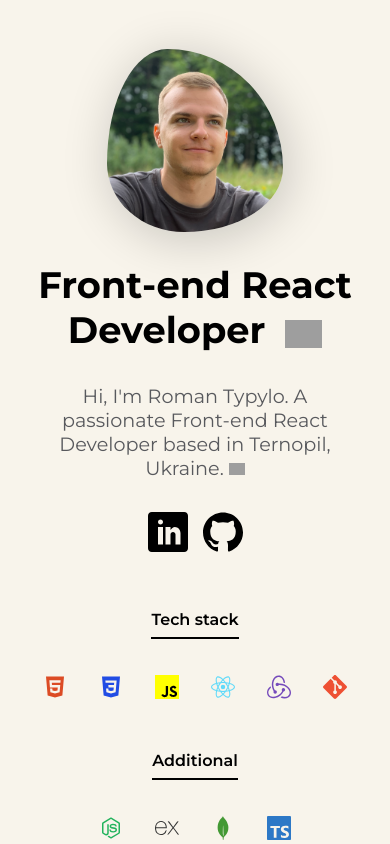
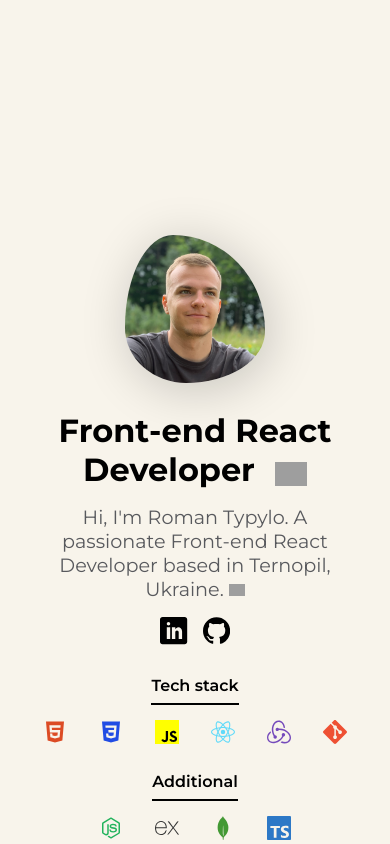
Before and after one commit to Buritos16/portfolio, a React (Create React App) app: page / in a window 390 px wide. Shown: the top 844 px of the page. Built offline with nearby package versions, Linux system fonts and the light colour scheme; grey boxes are pictures that could not be loaded.

Commit message:
mobile styling

```diff
--- a/src/scenes/about/About.module.css
+++ b/src/scenes/about/About.module.css
@@ -85,7 +85,8 @@
     .about {
         text-align: center;
         max-width: 100%;
-
+        height: 90vh;
+        padding-top: 10vh;
     }
 
     .aboutText {
--- a/src/scenes/home/Home.module.css
+++ b/src/scenes/home/Home.module.css
@@ -156,7 +156,7 @@
 
     .homeContainer {
         width: 90%;
-        gap: 3rem;
+        gap: 1.5rem;
         max-width: 100%;
     }
 
@@ -173,14 +173,8 @@
         width: 100%;
     }
 
-
-    .right {
-
-    }
-
     .animation {
-        max-width: 100%;
-        width: 50%;
+        width: 40%;
     }
 
     .me {
@@ -188,21 +182,21 @@
     }
 
     .left {
-        gap: 2rem;
+        gap: 1rem;
     }
 
     .title {
-        font-size: 2.3rem;
+        font-size: 2rem;
         max-width: 100%;
     }
 
     .hand {
-        width: 2.3rem;
+        width: 2rem;
     }
 
     .stack {
         flex-direction: column;
-        gap: 2rem;
+        gap: 0.7rem;
         margin: 0;
     }
 
@@ -221,7 +215,7 @@
     }
 
     .links {
-        font-size: 2.5rem;
+        font-size: 1.7rem;
     }
     .subtitle {
         width: 90%;
```
